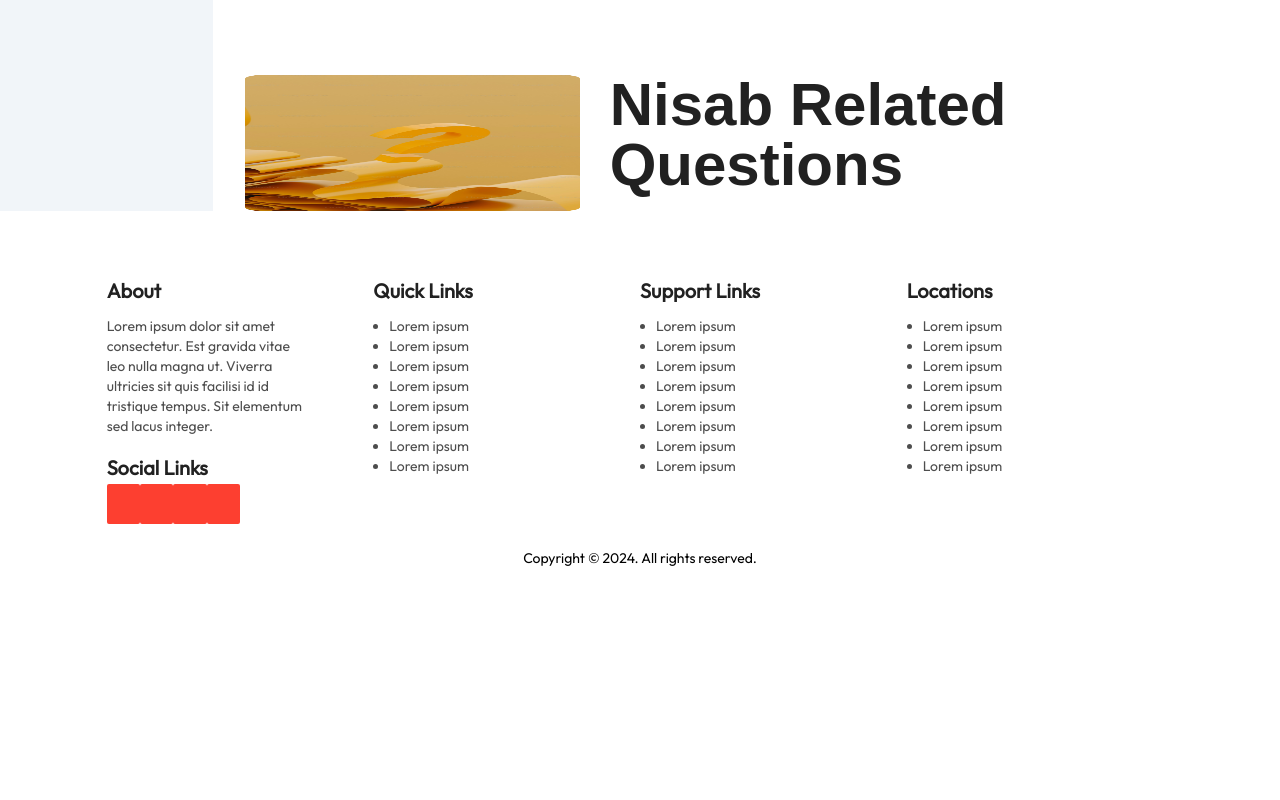
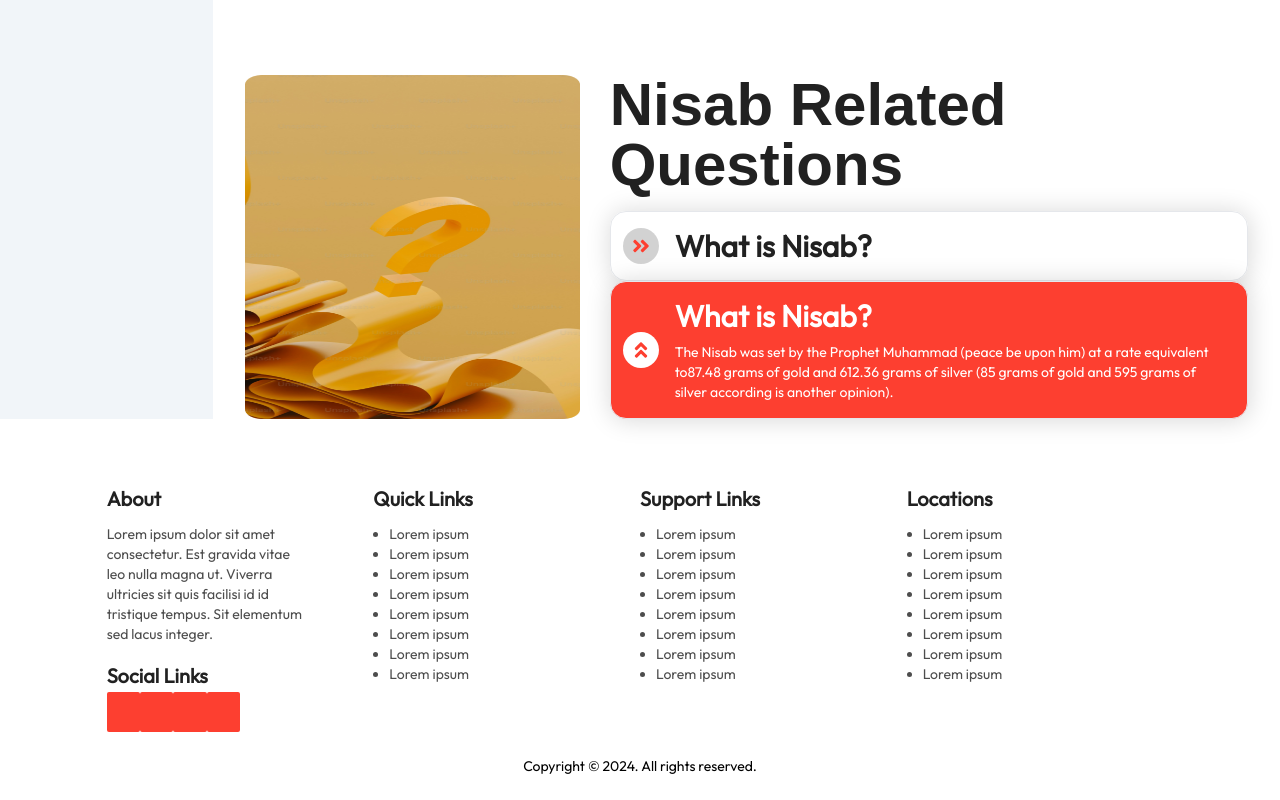
Before and after one commit to Shubhra-dev/Zakat-foundation, a React (Vite) app: page /todays_nisab in a window 1280 px wide. Shown: the part 1313-2113 px from the top of the page. Before the commit the page ends 1905 px from the top, so only its background shows below. Built offline with nearby package versions, Linux system fonts and the light colour scheme; a web font is replaced by a local one.

Commit message:
Today's nisab hero section, daily rates updated

```diff
--- a/src/calculate/nisab/Nisab.jsx
+++ b/src/calculate/nisab/Nisab.jsx
@@ -3,6 +3,7 @@ import CalculateLaoyout from "../CalculateLaoyout";
 import NisabHero from "./NisabHero";
 import TodaysNisab from "./TodaysNisab";
 import nisabQues from "../../assets/nisabQues.png";
+import { FaAngleDoubleRight, FaAngleDoubleUp } from "react-icons/fa";
 
 function Nisab() {
   return (
@@ -33,6 +34,28 @@ function Nisab() {
             <h2 className="text-secondary font-semibold text-6xl font-pally pb-4">
               Nisab Related Questions
             </h2>
+            <div className="px-3 border border-gray-200 py-4 shadow-[1px_1px_25px_1px_rgba(0,0,0,0.15)] rounded-2xl flex items-center cursor-pointer">
+              <div className="rounded-full w-max p-2 bg-secondary/20 text-2xl text-accentRed">
+                <FaAngleDoubleRight className="text-xl" />
+              </div>
+              <h3 className="text-3xl font-semibold text-secondary px-4">
+                What is Nisab?
+              </h3>
+            </div>
+            <div className="px-3 bg-accentRed border border-gray-200 py-4 shadow-[1px_1px_25px_1px_rgba(0,0,0,0.15)] rounded-2xl flex items-center cursor-pointer">
+              <div className="rounded-full w-max p-2 bg-primary text-2xl text-accentRed">
+                <FaAngleDoubleUp className="text-xl" />
+              </div>
+              <div className="px-4 text-primary">
+                <h3 className="text-3xl font-semibold pb-2">What is Nisab?</h3>
+                <p className="font-normal text-sm">
+                  The Nisab was set by the Prophet Muhammad (peace be upon him)
+                  at a rate equivalent to87.48 grams of gold and 612.36 grams of
+                  silver (85 grams of gold and 595 grams of silver according is
+                  another opinion).
+                </p>
+              </div>
+            </div>
           </div>
         </EqualHeightFlexContainer>
       </div>
```
